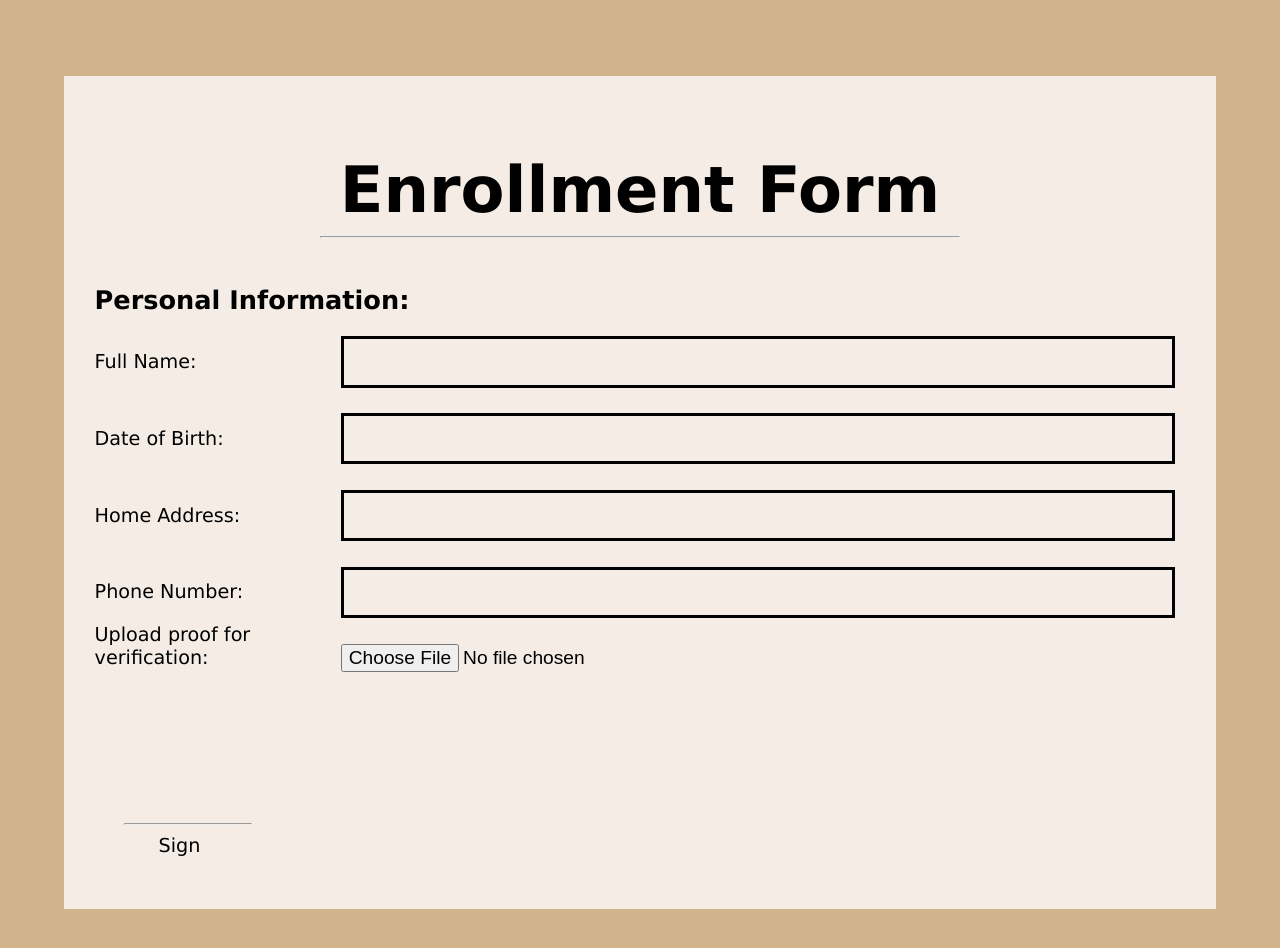
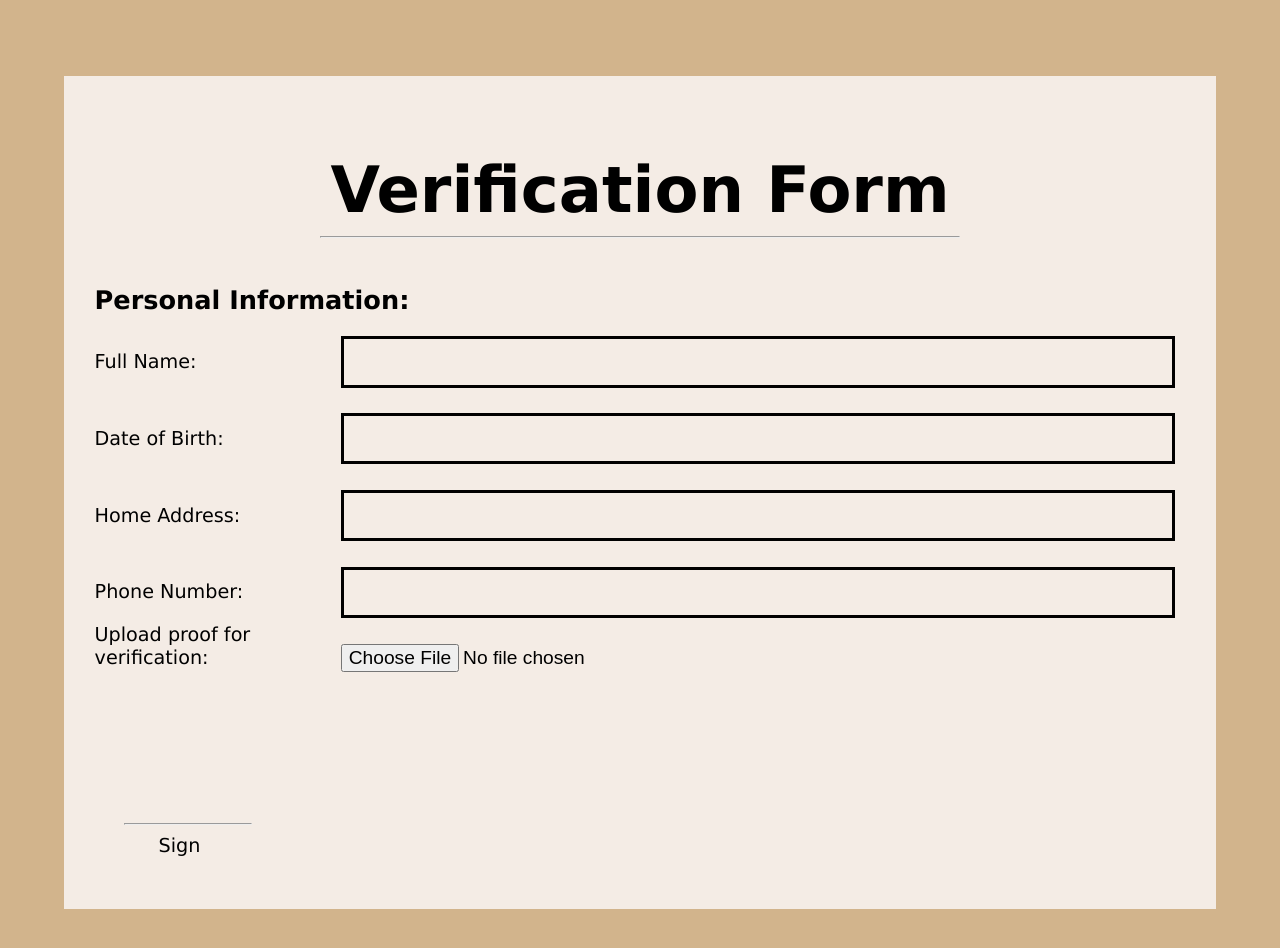
Before and after one commit to CodesWithRobi/too-much-forms, a plain HTML site: page forms/verification.html in a window 1280 px wide. Drawn offline with Linux system fonts and the light colour scheme.

Commit message:
fixed typo

```diff
--- a/forms/verification.html
+++ b/forms/verification.html
@@ -3,7 +3,7 @@
   <head>
     <meta charset="UTF-8" />
     <meta name="viewport" content="width=device-width, initial-scale=1" />
-    <title>Enrollment Form</title>
+    <title>Verification Form</title>
     <link href="styles/enrollment.css" rel="stylesheet" />
     <style>
       body {
@@ -14,7 +14,7 @@
 
   <body>
     <div class="main">
-      <h1>Enrollment Form</h1>
+      <h1>Verification Form</h1>
       <hr style="text-align: center; width: 50vw; margin: 1vw auto 4vw" />
       <div class="query">
         <h3>Personal Information:</h3>
```
